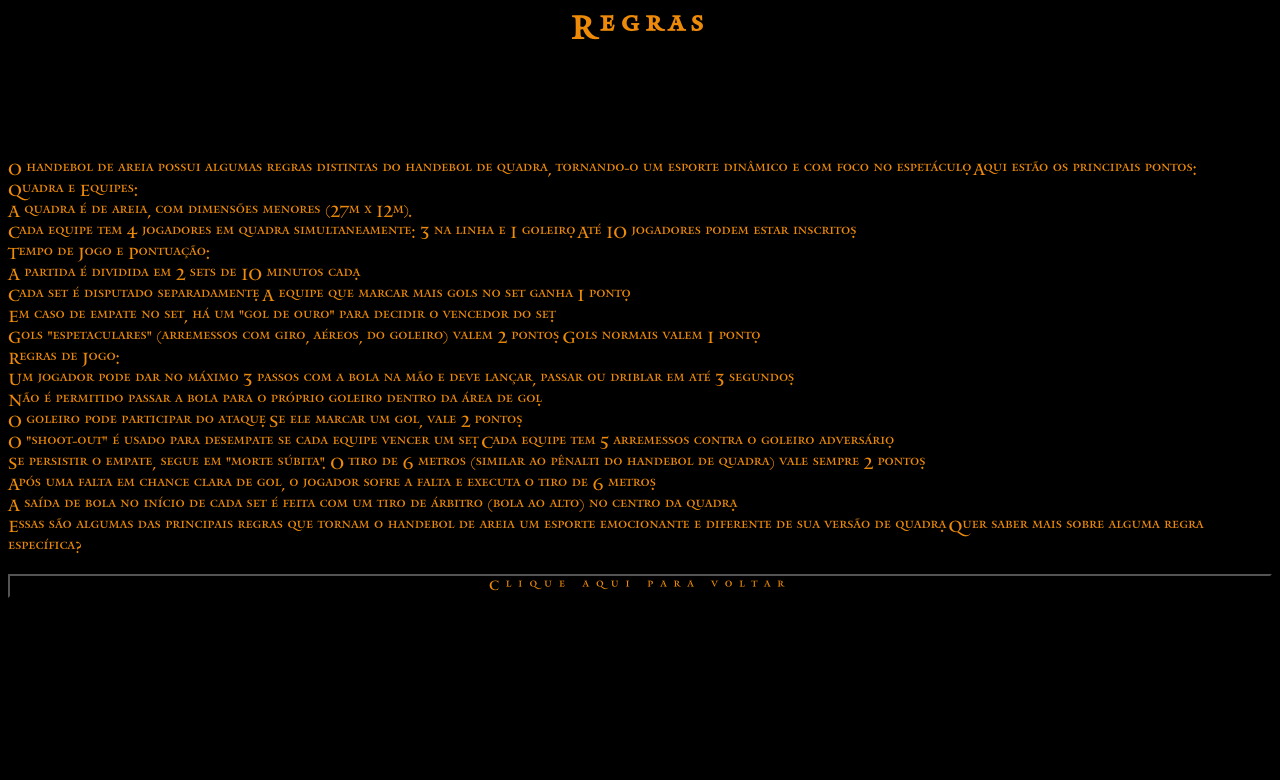
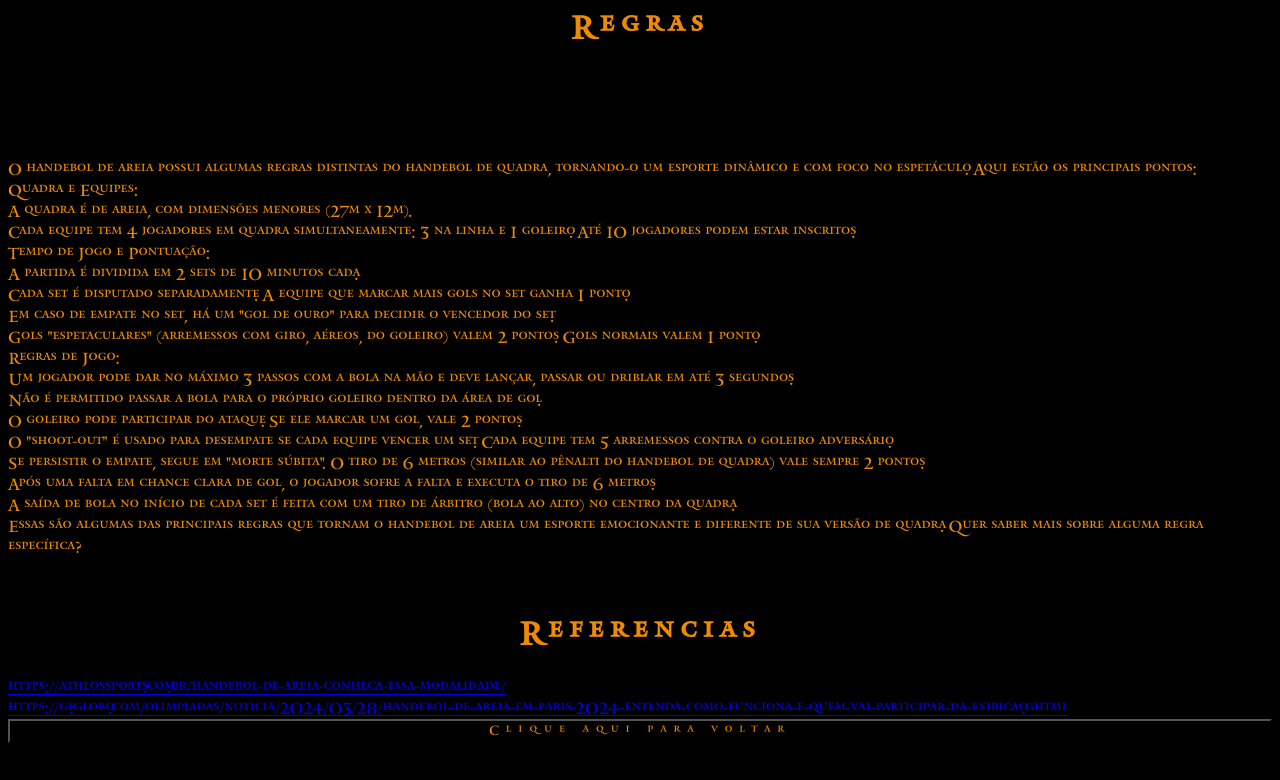
Before and after one commit to daviavila2007/hand, a plain HTML site: page regras.html in a window 1280 px wide. Drawn offline with Linux system fonts and the light colour scheme.

Commit message:
Add files via upload

```diff
--- a/regras.html
+++ b/regras.html
@@ -32,6 +32,13 @@
             A saída de bola no início de cada set é feita com um tiro de árbitro (bola ao alto) no centro da quadra. <br>
             Essas são algumas das principais regras que tornam o handebol de areia um esporte emocionante e diferente de sua versão de quadra. Quer saber mais sobre alguma regra específica?</p>
     </div>
+    <br>
+    <div class="div3">
+        <h1 class="titulo2">Referencias</h1>
+        <a href="https://athlossports.com.br/handebol-de-areia-conheca-essa-modalidade/">https://athlossports.com.br/handebol-de-areia-conheca-essa-modalidade/</a>
+        <br>
+        <a href="https://ge.globo.com/olimpiadas/noticia/2024/03/28/handebol-de-areia-em-paris-2024-entenda-como-funciona-e-quem-vai-participar-da-exibicao.ghtml">https://ge.globo.com/olimpiadas/noticia/2024/03/28/handebol-de-areia-em-paris-2024-entenda-como-funciona-e-quem-vai-participar-da-exibicao.ghtml</a>
+    </div>
     <div class="botao1">
         <button onclick="voltar2()">Clique aqui para voltar</button>
     </div>
```
